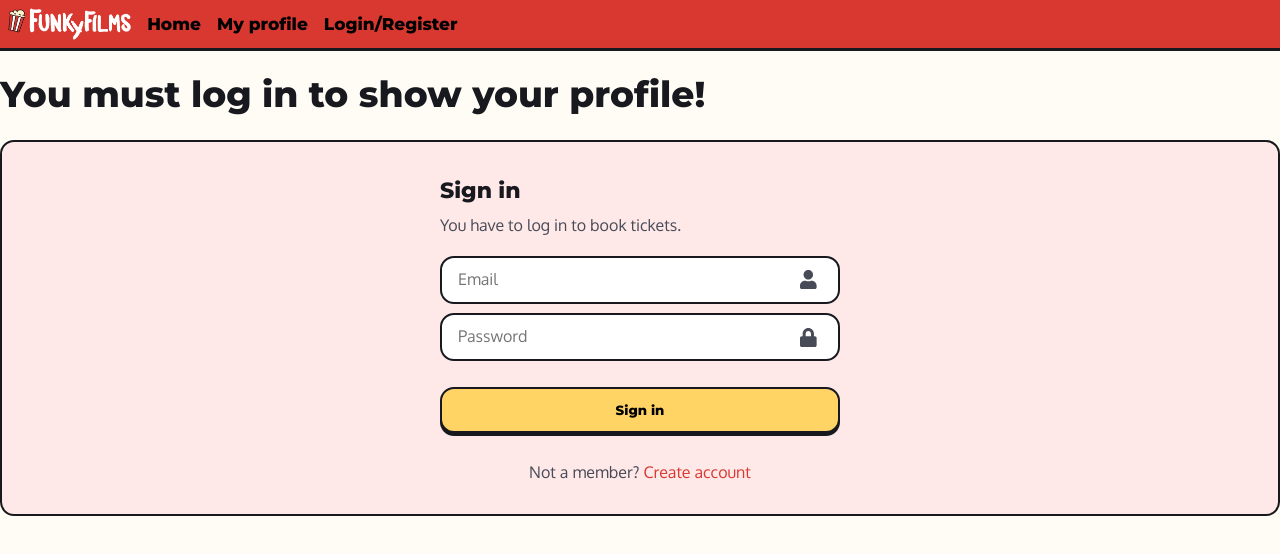
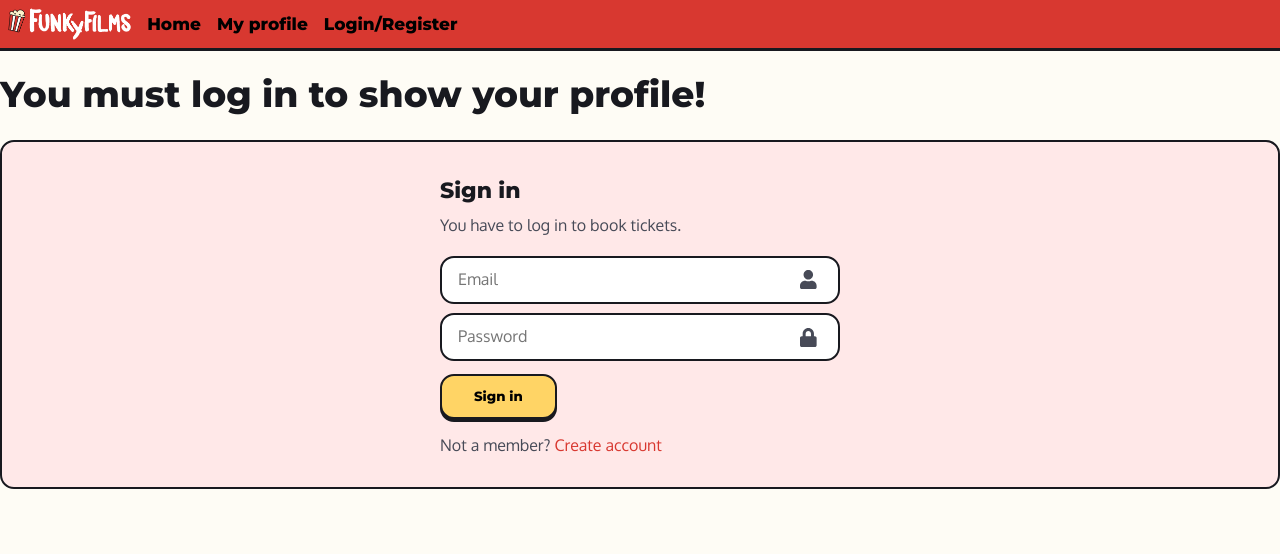
Before and after one commit to NervousNerve/filmvisarna-lewandowski, a React (Create React App) app: page /profile in a window 1280 px wide. Shown: the top 554 px of the page. Built offline with nearby package versions, Linux system fonts and the light colour scheme; no server answers; what use-query-params would draw is missing.

Commit message:
Removed unused code

```diff
--- a/src/css/Entry.module.css
+++ b/src/css/Entry.module.css
@@ -28,7 +28,7 @@
   font-family: "Oxygen", sans-serif;
 }
 
-.entryContainer button {
+/* .entryContainer button {
   margin-top: 1em;
   width: 100%;
-}
+} */
```
